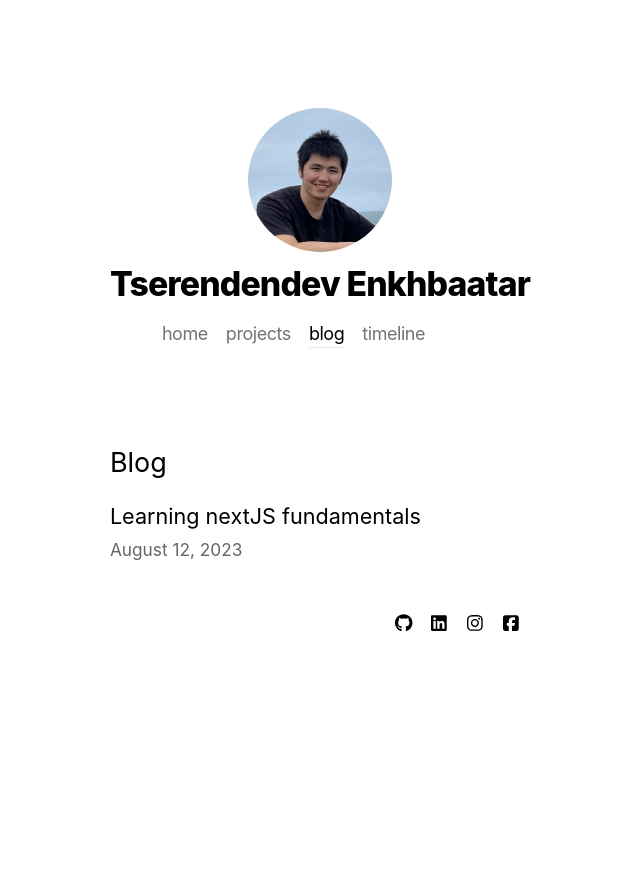
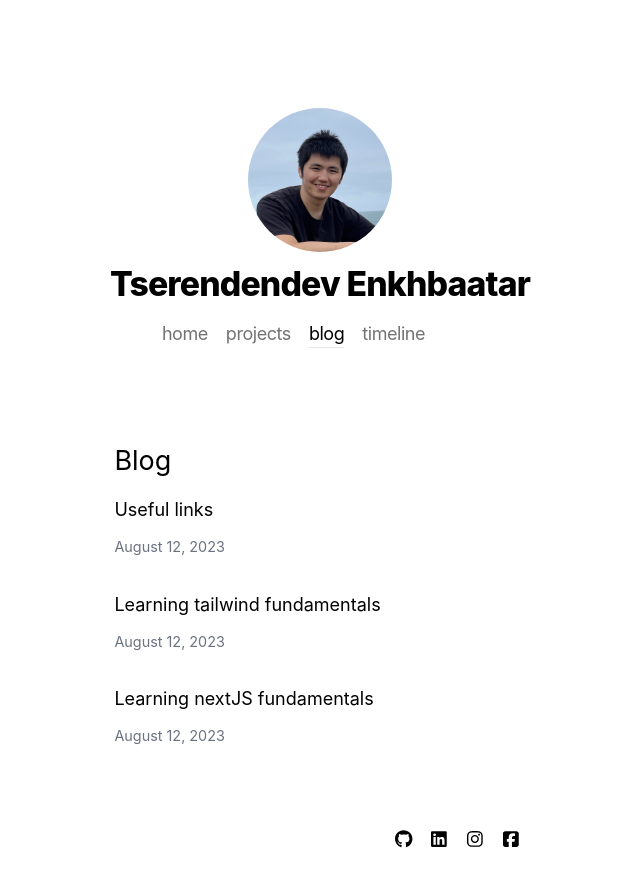
Before and after one commit to eba472/blog, a Next.js app: page /blog in a window 1280 px wide. Shown: the top 886 px of the page, without its empty margins (320-960 px from the left). Built offline with nearby package versions, Linux system fonts and the light colour scheme.

Commit message:
remove utilities css and remove a bug on project page that causes entire page to shift

```diff
--- a/app/blog/[id]/page.tsx
+++ b/app/blog/[id]/page.tsx
@@ -1,7 +1,5 @@
 import { getAllPostIds, getBlogData } from "../../../lib/blog";
-import Head from "next/head";
 import Date from "../../components/date";
-import utilStyles from "./../../styles/utils.module.css";
 
 export async function generateMetadata({ params }) {
   const blog = await getBlogData(params.id);
@@ -14,8 +12,10 @@ export default async function Post({ params }) {
   const blog = await getBlogData(params.id);
   return (
     <article>
-      <h1 className={utilStyles.headingXl}>{blog.title}</h1>
-      <div className={utilStyles.lightText}>
+      <h1 className="text-2xl leading-tight font-extrabold tracking-tighter my-4">
+        {blog.title}
+      </h1>
+      <div className="text-gray-500">
         <Date dateString={blog.date} />
       </div>
       <div dangerouslySetInnerHTML={{ __html: blog.contentHtml }} />
--- a/app/blog/page.tsx
+++ b/app/blog/page.tsx
@@ -1,4 +1,3 @@
-import utilStyles from "./../styles/utils.module.css";
 import { getSortedBlogsData } from "../../lib/blog";
 import Link from "next/link";
 import Date from "../components/date";
@@ -10,15 +9,15 @@ export const metadata = {
 export default async function Post({ params }) {
   const blogs = getSortedBlogsData();
   return (
-    <section className={`${utilStyles.headingMd} ${utilStyles.padding1px}`}>
-      <h2 className={utilStyles.headingLg}>Blog</h2>
-      <ul className={utilStyles.list}>
+    <section className="text-base/loose p-1">
+      <h2 className="text-2xl/6 my-4">Blog</h2>
+      <ul className="list-none p-0 m-0">
         {blogs.map(({ id, date, title }) => {
           return (
-            <li className={utilStyles.listItem} key={id}>
+            <li className="mb-5" key={id}>
               <Link href={`/blog/${id}`}>{title}</Link>
               <br />
-              <small className={utilStyles.lightText}>
+              <small className="text-gray-500">
                 <Date dateString={date} />
               </small>
             </li>
--- a/app/page.tsx
+++ b/app/page.tsx
@@ -1,5 +1,4 @@
 import Gallery from "./components/gallery";
-import utilStyles from "./styles/utils.module.css";
 
 export const metadata = {
   title: "Eba personal blog about software engineering.",
@@ -7,7 +6,7 @@ export const metadata = {
 
 export default function Home() {
   return (
-    <section className={utilStyles.headingMd}>
+    <section className="text-base/loose p-1">
       <p className="mb-10 text-center">
         Hello, I&rsquo;m <strong>Eba</strong>,<br/> a software engineer based in
         Tokyo, Japan 🇯🇵🗼.
--- a/app/projects/page.tsx
+++ b/app/projects/page.tsx
@@ -1,8 +1,23 @@
+import { id } from "date-fns/locale";
+import Link from "next/link";
+import { title } from "process";
+import date from "../components/date";
+import Gallery from "../components/gallery";
+
 export default function Projects() {
   return (
-    <>
-      <h1>Projects</h1>
-      <p>Coming soon...</p>
-    </>
+     <section className="text-base/loose p-1">
+      <h2 className="text-2xl/6 my-4">Projects</h2>
+      <ul>
+        {["a","b"].map((val) => {
+          return (
+            // FIX ME: removing mb-5 causes shift
+            <li className="mb-5" key={val}>
+              Coming soon...
+            </li>
+          );
+        })}
+      </ul>
+    </section>
   );
 }
--- a/app/styles/utils.module.css
+++ /dev/null
@@ -1,40 +0,0 @@
-.headingXl {
-  font-size: 2rem;
-  line-height: 1.3;
-  font-weight: 800;
-  letter-spacing: -0.05rem;
-  margin: 1rem 0;
-}
-
-.headingLg {
-  font-size: 1.5rem;
-  line-height: 1.4;
-  margin: 1rem 0;
-}
-
-.headingMd {
-  font-size: 1.2rem;
-  line-height: 1.5;
-}
-
-.colorInherit {
-  color: inherit;
-}
-
-.padding1px {
-  padding-top: 1px;
-}
-
-.list {
-  list-style: none;
-  padding: 0;
-  margin: 0;
-}
-
-.listItem {
-  margin: 0 0 1.25rem;
-}
-
-.lightText {
-  color: #666;
-}
--- /dev/null
+++ b/blogs/tailwind.md
@@ -0,0 +1,37 @@
+---
+title: 'Learning tailwind fundamentals'
+date: '2023-08-12'
+---
+
+### Tailwind
+**Motto**: Rapidly build modern websites without ever leaving your HTML.
+**Usage**: A utility-first CSS framework packed with classes like flex, pt-4, text-center and rotate-90 that can be composed to build any design, directly in your markup.
+
+### Advantages:
+1. An API for your design system: easy to be consistent
+2. Because Tailwind is so low-level, it never encourages you to design the same site twice.
+3. Tailwind automatically removes all unused CSS when building for production, which means your final CSS bundle is the smallest it could possibly be.
+4. Mobile first, Responsive everything.
+5. Hover and focus states? They got ’em.
+6. Component-driven: Worried about duplication? Don’t be.
+7. Built in dark mode
+8. Customize everything inside tailwind.config.js
+9. The Tailwind CSS IntelliSense extension for VS Code has you covered.
+10. Ready-made components (Expensive)
+
+### Common knowledge
+- **Size**:1rem = 16px, 1.125rem = 18px, 1.5rem = 24px
+- **Scale** xs, sm, base, lg, xl, 2xl, 3xl, ..., 9xl
+- **Arbitrary values**: text-[14px]
+- **Single side**: {t|r|b|l,x,y,none}-{size}  top, right, bottom, left, horizontal, vertical, all sides
+- **Negative value**: `-mt-8`  prefix the class name with a dash
+- **Tailwind scale**: 1 is 0.25rem. ex: m-1
+
+
+### Common classNames
+- [font-size](https://tailwindcss.com/docs/font-size)
+  - **text-base**: font-size: 1rem, line-height: 1.5rem.
+  - Other values: text-xl etc
+  - Setting the custom line-height: `text-base/loose`,
+- [Line height](https://tailwindcss.com/docs/line-height)
+  - leading-normal: line-height: 1.5; leading-relaxed	line-height: 1.625;
--- /dev/null
+++ b/blogs/useful-links.md
@@ -0,0 +1,8 @@
+---
+title: 'Useful links'
+date: '2023-08-12'
+---
+
+### Community
+1. [Microconf](https://microconf.com/): Community for Bootstrapped SaaS Founders
+2.
```
Also changed, not shown: 1 other file (tests, documents, lock files or other folders).
